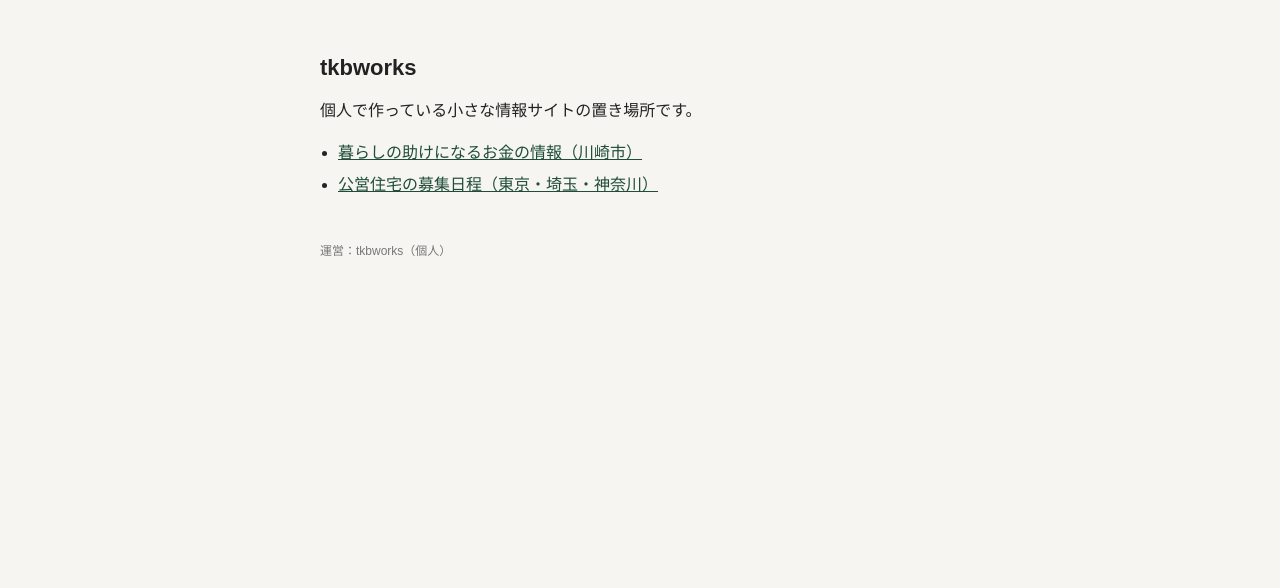
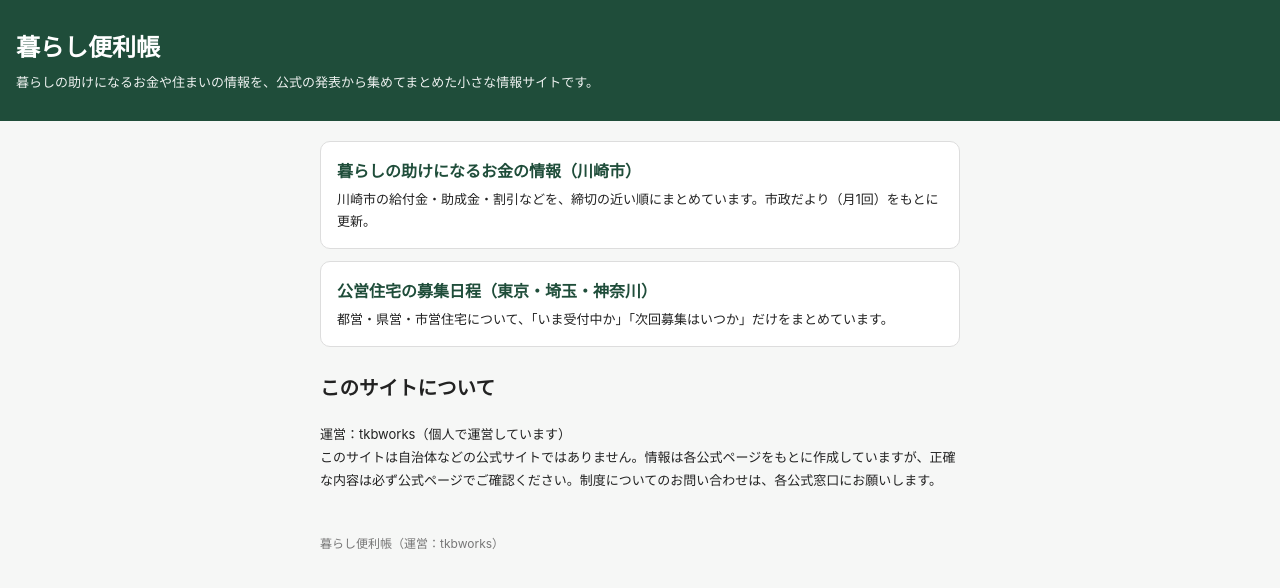
Before and after one commit to tkbworks/tkbworks.github.io, a plain HTML site: page index.html in a window 1280 px wide. Drawn offline with Linux system fonts and the light colour scheme.

Commit message:
入口ページを『暮らし便利帳』に刷新

```diff
--- a/index.html
+++ b/index.html
@@ -3,25 +3,41 @@
 <head>
 <meta charset="utf-8">
 <meta name="viewport" content="width=device-width, initial-scale=1">
-<title>tkbworks</title>
+<title>暮らし便利帳 | tkbworks</title>
+<meta name="description" content="暮らしの助けになるお金や住まいの情報を、公式情報から集めて締切順にまとめています。tkbworks（個人）が運営する情報サイトです。">
 <style>
-  body { font-family: sans-serif; margin: 0; background: #f6f5f1; color: #222; }
-  main { max-width: 640px; margin: 0 auto; padding: 40px 16px; }
-  h1 { font-size: 22px; }
-  ul { line-height: 2; padding-left: 18px; }
-  a { color: #1f4d3a; }
-  footer { font-size: 12px; color: #777; margin-top: 40px; }
+  body { font-family: -apple-system, "Hiragino Sans", "Noto Sans JP", sans-serif; margin: 0; background: #f6f7f6; color: #222; }
+  header { background: #1f4d3a; color: #fff; padding: 28px 16px; }
+  header h1 { font-size: 24px; margin: 0 0 8px; }
+  header p { margin: 0; font-size: 13px; opacity: .92; line-height: 1.7; }
+  main { max-width: 640px; margin: 0 auto; padding: 20px 16px; }
+  .card { display: block; background: #fff; border: 1px solid #ddd; border-radius: 10px; padding: 16px; margin-bottom: 12px; text-decoration: none; color: #222; }
+  .card h2 { font-size: 16px; margin: 0 0 6px; color: #1f4d3a; }
+  .card p { font-size: 13px; line-height: 1.7; margin: 0; }
+  .about { font-size: 13px; line-height: 1.8; margin-top: 24px; }
+  footer { font-size: 12px; color: #777; padding: 8px 16px 28px; max-width: 640px; margin: 0 auto; line-height: 1.7; }
 </style>
 </head>
 <body>
+<header>
+  <h1>暮らし便利帳</h1>
+  <p>暮らしの助けになるお金や住まいの情報を、公式の発表から集めてまとめた小さな情報サイトです。</p>
+</header>
 <main>
-  <h1>tkbworks</h1>
-  <p>個人で作っている小さな情報サイトの置き場所です。</p>
-  <ul>
-    <li><a href="./kawasaki_money/">暮らしの助けになるお金の情報（川崎市）</a></li>
-    <li><a href="./housing_info/">公営住宅の募集日程（東京・埼玉・神奈川）</a></li>
-  </ul>
-  <footer>運営：tkbworks（個人）</footer>
+  <a class="card" href="./kawasaki_money/">
+    <h2>暮らしの助けになるお金の情報（川崎市）</h2>
+    <p>川崎市の給付金・助成金・割引などを、締切の近い順にまとめています。市政だより（月1回）をもとに更新。</p>
+  </a>
+  <a class="card" href="./housing_info/">
+    <h2>公営住宅の募集日程（東京・埼玉・神奈川）</h2>
+    <p>都営・県営・市営住宅について、「いま受付中か」「次回募集はいつか」だけをまとめています。</p>
+  </a>
+  <section class="about">
+    <h2>このサイトについて</h2>
+    <p>運営：tkbworks（個人で運営しています）<br>
+    このサイトは自治体などの公式サイトではありません。情報は各公式ページをもとに作成していますが、正確な内容は必ず公式ページでご確認ください。制度についてのお問い合わせは、各公式窓口にお願いします。</p>
+  </section>
 </main>
+<footer>暮らし便利帳（運営：tkbworks）</footer>
 </body>
 </html>
```
